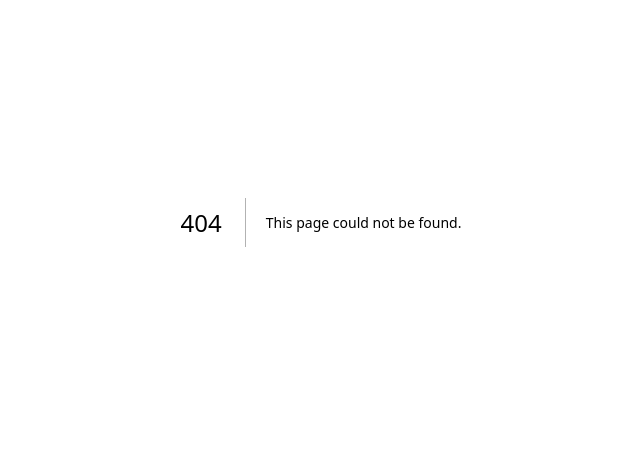
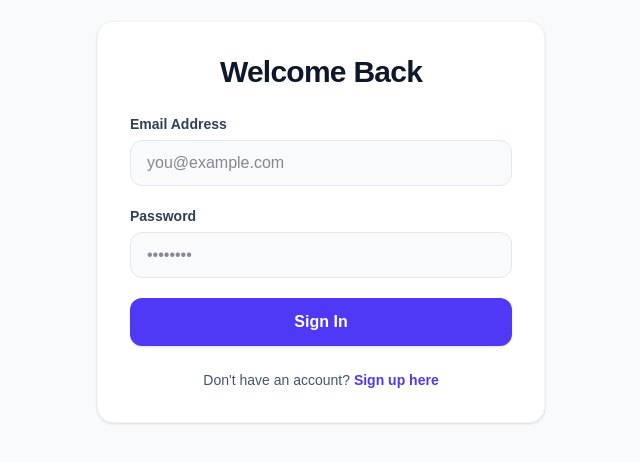
Before and after one commit to sheda3838/service-request-board, a Next.js app in the folder client/: page /login in a window 1280 px wide. Before the commit this address had no page. Shown: the part 178-640 px from the top of the page, without its empty margins (319-959 px from the left). Built offline with nearby package versions, Linux system fonts and the light colour scheme; no server answers.

Commit message:
feat(auth): add login and register pages with JWT integration

```diff
--- /dev/null
+++ b/client/app/login/page.js
@@ -0,0 +1,104 @@
+"use client";
+
+import { useState } from "react";
+import { useRouter } from "next/navigation";
+import Link from "next/link";
+import { loginUser } from "@/services/authService";
+
+export default function LoginPage() {
+  const router = useRouter();
+  const [formData, setFormData] = useState({ email: "", password: "" });
+  const [error, setError] = useState("");
+  const [loading, setLoading] = useState(false);
+
+  const handleChange = (e) => {
+    const { name, value } = e.target;
+    setFormData((prev) => ({ ...prev, [name]: value }));
+  };
+
+  const handleSubmit = async (e) => {
+    e.preventDefault();
+    setError("");
+
+    if (!formData.email.trim() || !formData.password.trim()) {
+      return setError("Please fill in all fields.");
+    }
+
+    try {
+      setLoading(true);
+      const res = await loginUser(formData);
+
+      localStorage.setItem("token", res.data.token);
+      sessionStorage.setItem("successMessage", "Logged in successfully!");
+
+      router.push("/");
+    } catch (err) {
+      setError(err.response?.data?.message || "An error occurred during login.");
+    } finally {
+      setLoading(false);
+    }
+  };
+
+  return (
+    <div className="min-h-screen flex items-center justify-center bg-slate-50 p-4">
+      <div className="max-w-md w-full bg-white p-8 rounded-2xl shadow-sm border border-slate-100">
+        <h1 className="text-3xl font-bold text-slate-900 mb-6 text-center tracking-tight">
+          Welcome Back
+        </h1>
+
+        {error && (
+          <div className="mb-6 p-4 bg-red-50 text-red-600 rounded-xl text-sm border border-red-100">
+            {error}
+          </div>
+        )}
+
+        <form onSubmit={handleSubmit} className="space-y-5">
+          <div>
+            <label className="block text-sm font-semibold text-slate-700 mb-1.5">
+              Email Address
+            </label>
+            <input
+              type="email"
+              name="email"
+              value={formData.email}
+              onChange={handleChange}
+              placeholder="you@example.com"
+              className="w-full px-4 py-2.5 rounded-xl border border-slate-200 focus:border-indigo-500 focus:ring-2 focus:ring-indigo-200 transition-colors bg-slate-50 focus:bg-white text-slate-900 outline-none"
+              required
+            />
+          </div>
+
+          <div>
+            <label className="block text-sm font-semibold text-slate-700 mb-1.5">
+              Password
+            </label>
+            <input
+              type="password"
+              name="password"
+              value={formData.password}
+              onChange={handleChange}
+              placeholder="••••••••"
+              className="w-full px-4 py-2.5 rounded-xl border border-slate-200 focus:border-indigo-500 focus:ring-2 focus:ring-indigo-200 transition-colors bg-slate-50 focus:bg-white text-slate-900 outline-none"
+              required
+            />
+          </div>
+
+          <button
+            type="submit"
+            disabled={loading}
+            className="w-full py-3 px-4 bg-indigo-600 hover:bg-indigo-700 text-white font-semibold rounded-xl transition-colors disabled:opacity-70 disabled:cursor-not-allowed shadow-sm"
+          >
+            {loading ? "Signing in..." : "Sign In"}
+          </button>
+        </form>
+
+        <p className="mt-6 text-center text-sm text-slate-600">
+          Don't have an account?{" "}
+          <Link href="/register" className="font-semibold text-indigo-600 hover:text-indigo-700">
+            Sign up here
+          </Link>
+        </p>
+      </div>
+    </div>
+  );
+}
--- /dev/null
+++ b/client/app/register/page.js
@@ -0,0 +1,123 @@
+"use client";
+
+import { useState } from "react";
+import { useRouter } from "next/navigation";
+import Link from "next/link";
+import { registerUser } from "@/services/authService";
+
+export default function RegisterPage() {
+  const router = useRouter();
+  const [formData, setFormData] = useState({ name: "", email: "", password: "" });
+  const [error, setError] = useState("");
+  const [loading, setLoading] = useState(false);
+
+  const handleChange = (e) => {
+    const { name, value } = e.target;
+    setFormData((prev) => ({ ...prev, [name]: value }));
+  };
+
+  const handleSubmit = async (e) => {
+    e.preventDefault();
+    setError("");
+
+    if (!formData.name.trim() || !formData.email.trim() || !formData.password.trim()) {
+      return setError("Please fill in all fields.");
+    }
+
+    if (formData.password.length < 4) {
+      return setError("Password must be at least 4 characters long.");
+    }
+
+    try {
+      setLoading(true);
+      const res = await registerUser(formData);
+
+      localStorage.setItem("token", res.data.token);
+      sessionStorage.setItem("successMessage", "Account created successfully!");
+
+      router.push("/");
+    } catch (err) {
+      setError(err.response?.data?.message || "An error occurred during registration.");
+    } finally {
+      setLoading(false);
+    }
+  };
+
+  return (
+    <div className="min-h-screen flex items-center justify-center bg-slate-50 p-4">
+      <div className="max-w-md w-full bg-white p-8 rounded-2xl shadow-sm border border-slate-100">
+        <h1 className="text-3xl font-bold text-slate-900 mb-6 text-center tracking-tight">
+          Create Account
+        </h1>
+
+        {error && (
+          <div className="mb-6 p-4 bg-red-50 text-red-600 rounded-xl text-sm border border-red-100">
+            {error}
+          </div>
+        )}
+
+        <form onSubmit={handleSubmit} className="space-y-5">
+          <div>
+            <label className="block text-sm font-semibold text-slate-700 mb-1.5">
+              Full Name
+            </label>
+            <input
+              type="text"
+              name="name"
+              value={formData.name}
+              onChange={handleChange}
+              placeholder="John Doe"
+              className="w-full px-4 py-2.5 rounded-xl border border-slate-200 focus:border-indigo-500 focus:ring-2 focus:ring-indigo-200 transition-colors bg-slate-50 focus:bg-white text-slate-900 outline-none"
+              required
+            />
+          </div>
+
+          <div>
+            <label className="block text-sm font-semibold text-slate-700 mb-1.5">
+              Email Address
+            </label>
+            <input
+              type="email"
+              name="email"
+              value={formData.email}
+              onChange={handleChange}
+              placeholder="you@example.com"
+              className="w-full px-4 py-2.5 rounded-xl border border-slate-200 focus:border-indigo-500 focus:ring-2 focus:ring-indigo-200 transition-colors bg-slate-50 focus:bg-white text-slate-900 outline-none"
+              required
+            />
+          </div>
+
+          <div>
+            <label className="block text-sm font-semibold text-slate-700 mb-1.5">
+              Password
+            </label>
+            <input
+              type="password"
+              name="password"
+              value={formData.password}
+              onChange={handleChange}
+              placeholder="••••••••"
+              className="w-full px-4 py-2.5 rounded-xl border border-slate-200 focus:border-indigo-500 focus:ring-2 focus:ring-indigo-200 transition-colors bg-slate-50 focus:bg-white text-slate-900 outline-none"
+              required
+            />
+          </div>
+
+          <button
+            type="submit"
+            disabled={loading}
+            className="w-full py-3 px-4 bg-indigo-600 hover:bg-indigo-700 text-white font-semibold rounded-xl transition-colors disabled:opacity-70 disabled:cursor-not-allowed shadow-sm"
+          >
+            {loading ? "Creating account..." : "Sign Up"}
+          </button>
+        </form>
+
+        <p className="mt-6 text-center text-sm text-slate-600">
+          Already have an account?{" "}
+          <Link href="/login" className="font-semibold text-indigo-600 hover:text-indigo-700">
+            Sign in here
+          </Link>
+        </p>
+      </div>
+    </div>
+  );
+}
```
